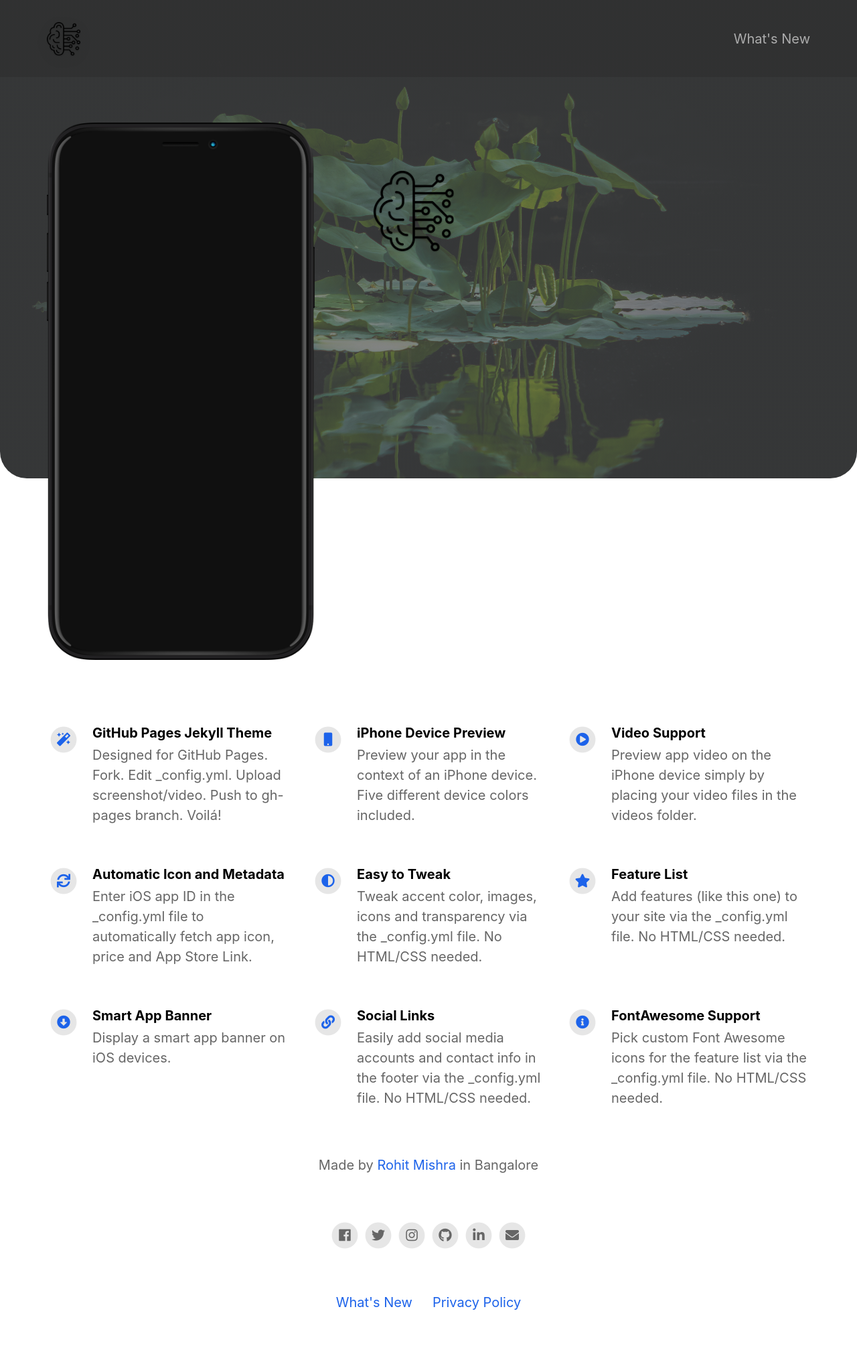
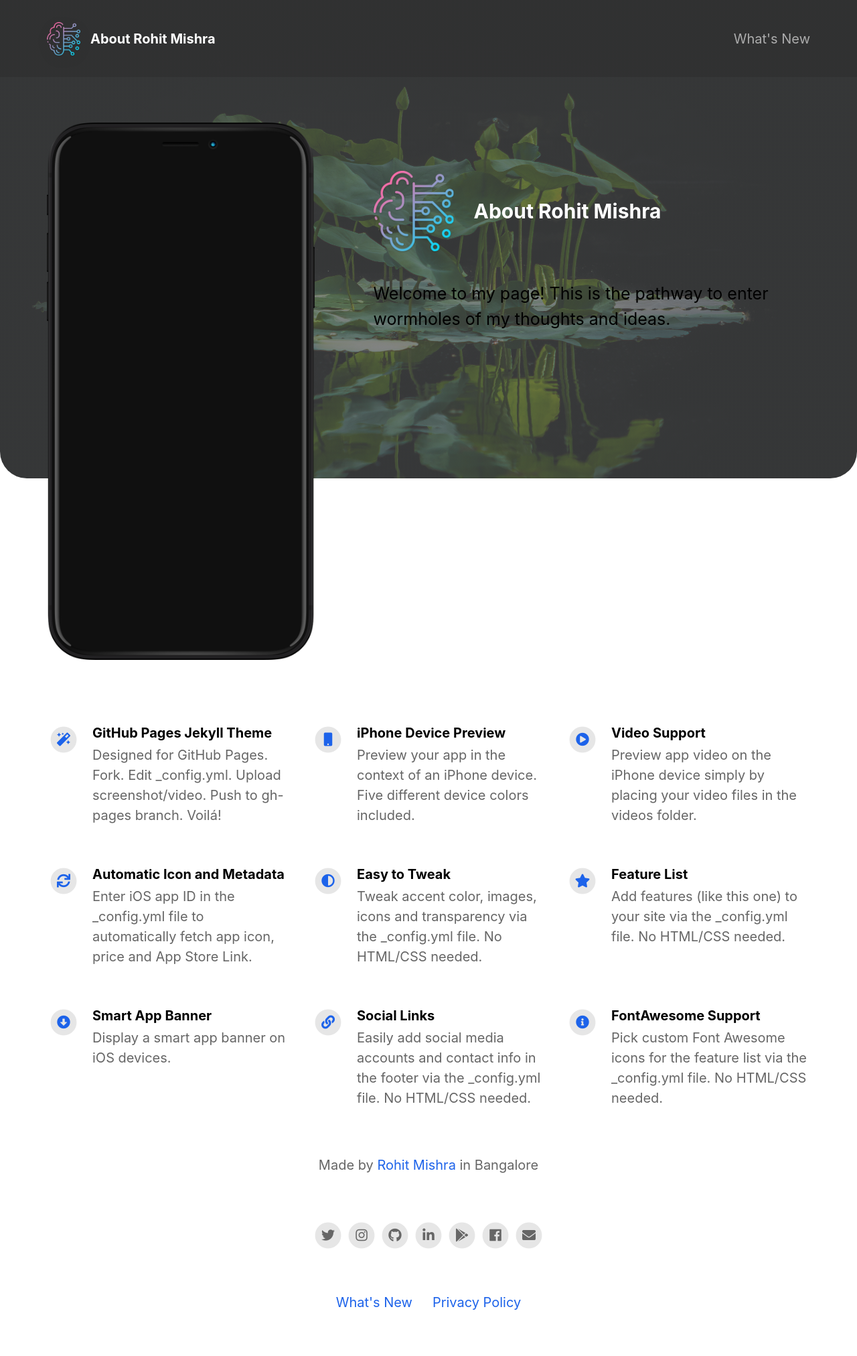
Before and after one commit to rohimsh/rohimsh.github.io, a Jekyll site: the page built from index.html, in a window 1280 px wide. Shown: the whole page at 67% size. Built offline with Jekyll 4.4.1, drawn with Linux system fonts in a browser that asks for light colours; nearby versions of some CDN libraries.

Commit message:
Updated name and description

```diff
--- a/_config.yml
+++ b/_config.yml
@@ -13,6 +13,11 @@ github_username                           : rohimsh
 linkedin_username                         : rohimsh
 google_play_id                            : 8232447978100239458
 profile_logo_icon                         : assets/profile_logo_icon.png
+
+
+# About app
+profile_name                                  : About Rohit Mishra
+profile_description                           : Welcome to my page! This is the pathway to enter wormholes of my thoughts and ideas.
 
 # Feature List                            Edit, add or remove features to be presented.
 features                                  :
--- a/_includes/footer.html
+++ b/_includes/footer.html
@@ -3,15 +3,6 @@
 	<p class="footerText">Made by {% if site.your_link %}<a href="{{ site.your_link }}">{% endif %}{{ site.your_name }}{% if site.your_link %}</a>{% endif %}{% if site.your_city %} in {{ site.your_city }}{% endif %}</p>
 	{% endif %}
 	<div class="footerIcons">
-
-		{% if site.facebook_username %}
-			<a href="https://facebook.com/{{ site.facebook_username }}">
-				<span class="fa-stack fa-1x">
-					<i class="socialIconBack fas fa-circle fa-stack-2x"></i>
-					<i class="socialIconTop fab fa-facebook fa-stack-1x"></i>
-				</span>
-			</a>
-		{% endif %}
 
 		{% if site.twitter_username %}
 			<a href="https://twitter.com/{{ site.twitter_username }}">
@@ -49,11 +40,20 @@
 		</a>
 	    {% endif %}
 
-		{% if site.google_play_link %}
-		<a href="https://play.google.com/store/apps/dev?id={{ site.google_play_link }}">
+		{% if site.google_play_id %}
+		<a href="https://play.google.com/store/apps/dev?id={{ site.google_play_id }}">
 			<span class="fa-stack fa-1x">
 				<i class="socialIconBack fas fa-circle fa-stack-2x"></i>
 				<i class="socialIconTop fab fa-google-play fa-stack-1x"></i>
+			</span>
+		</a>
+		{% endif %}
+
+		{% if site.facebook_username %}
+		<a href="https://facebook.com/{{ site.facebook_username }}">
+			<span class="fa-stack fa-1x">
+				<i class="socialIconBack fas fa-circle fa-stack-2x"></i>
+				<i class="socialIconTop fab fa-facebook fa-stack-1x"></i>
 			</span>
 		</a>
 		{% endif %}
--- a/_includes/header.html
+++ b/_includes/header.html
@@ -1,6 +1,6 @@
 <header>
 	<div class="logo">
-		<div class="appIconShadow">
+		<div class="profileIconShadow">
 			<svg width="0" height="0">
 				<defs>
 					<clipPath id="shape">
--- a/_layouts/default.html
+++ b/_layouts/default.html
@@ -25,8 +25,8 @@
 
 
                     </div>
-                    <div class="appInfo">
-                        <div class="appIconShadow">
+                    <div class="profileInfo">
+                        <div class="profileIconShadow">
                             <svg width="0" height="0">
                                 <defs>
                                     <clipPath id="shape120">
@@ -34,22 +34,17 @@
                                     </clipPath>
                                 </defs>
                             </svg>
-                            <img class="appIconLarge" src="{{ site.profile_logo_icon | relative_url }}">
+                            <img class="profileIconLarge" src="{{ site.profile_logo_icon | relative_url }}">
                         </div>
-                        <div class="appNamePriceContainer">
-                            <h1 class="appName">
+                        <div class="profileNamePriceContainer">
+                            <h1 class="profileName">
                                 {{ site.profile_name }}
                             </h1>
                         </div>
-                        <div class="appDescriptionContainer">
+                        <div class="profileDescriptionContainer">
                             <p class ="appDescription">
                                 {{ site.profile_description }}
                             </p>
-                        </div>
-                        <div class="downloadButtonsContainer">
-                            {% if site.playstore_link %}
-                                <a class="playStoreLink" href="{{site.playstore_link}}"><img class="playStore" src="assets/playstore.png"></a>
-                            {% endif %}
                         </div>
                     </div>
                     {% include features.html %}
--- a/_sass/layout.scss
+++ b/_sass/layout.scss
@@ -242,7 +242,7 @@ nav > ul li a:active {
 
 // App Title, Price, Description and Links
 
-.appInfo {
+.profileInfo {
 	grid-area: i;
 	display: flex;
 	flex-wrap: wrap;
@@ -252,26 +252,26 @@ nav > ul li a:active {
 
 @media only screen and (max-width: 992px) {
 
-	.appInfo {
+	.profileInfo {
 		padding-top: 50px;
 		justify-content: center;
 	}
 
 }
 
-.appIconShadow {
+.profileIconShadow {
 	display: flex;
 	filter: $drop-shadow;
 }
 
-.appIconLarge {
+.profileIconLarge {
 	width: 120px;
 	height: 120px;
 	-webkit-clip-path: url(#shape120);
 	clip-path: url(#shape120);
 }
 
-.appNamePriceContainer {
+.profileNamePriceContainer {
 	display: flex;
 	flex: 0 1 auto;
 	flex-direction: column;
@@ -280,11 +280,11 @@ nav > ul li a:active {
 	margin-left: 30px;
 }
 
-.appName {
+.profileName {
 	color: $app-title-color;
 }
 
-.appPrice {
+.profilePrice {
 	color: $app-price-color;
 	font-weight: normal;
 	margin-top: 13px;
@@ -292,26 +292,26 @@ nav > ul li a:active {
 
 @media only screen and (max-width: 768px) {
 
-	.appNamePriceContainer {
+	.profileNamePriceContainer {
 		width: 100%;
 		margin-left: 0px;
 		align-items: center;
 		justify-content: center;
 	}
 
-	.appName {
+	.profileName {
 		margin-top: 30px;
 		text-align: center;
 	}
 
-	.appPrice {
+	.profilePrice {
 		margin-top: 13px;
 		text-align: center;
 	}
 
 }
 
-.appDescriptionContainer {
+.profileDescriptionContainer {
 	font-size: 2.5rem;
 	font-weight: normal;
 	width: 100%;
@@ -321,13 +321,13 @@ nav > ul li a:active {
 	line-height: 1.5;
 }
 
-.appDescription {
+.profileDescription {
 	color: $app-description-color;
 }
 
 @media only screen and (max-width: 992px) {
 
-	.appDescription {
+	.profileDescription {
 		text-align: center;
 	}
 
@@ -370,7 +370,7 @@ nav > ul li a:active {
 
 }
 
-.appStore {
+.profileStore {
 	height: 75px;
 }
 
```
Also changed, not shown: assets/green_on_right.jpg (deleted), assets/profile_logo_icon.png, assets/rohimsh_logo.png (deleted).
